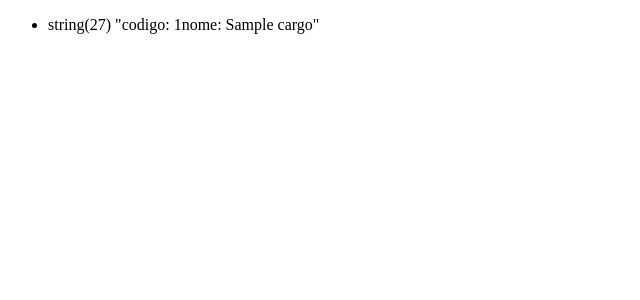
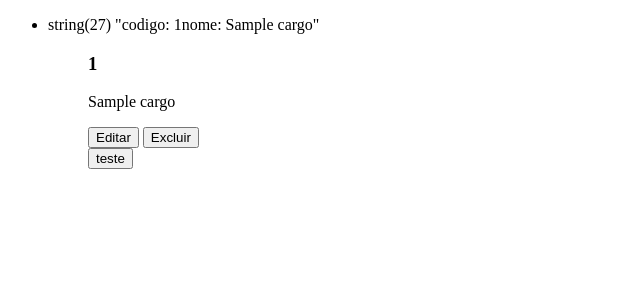
Before and after one commit to JuanPromath/SIstema-de-gest-o-helpDesk, a PHP site: page /select/selectCargo.php in a window 1280 px wide. Shown: the top 300 px of the page, without its empty margins (0-640 px from the left). Run offline with PHP 8.4, Linux system fonts and the light colour scheme; tables that the repository leaves empty hold one stand-in row (values such as "Sample post").

Commit message:
deu certo

```diff
--- a/projetoUmc/listar.php
+++ /dev/null
@@ -1,5 +0,0 @@
-<?php
-require_once 'conexao.php';
-header('Content-Type: application/json');
-$all = teste('cargo');
-?>
--- /dev/null
+++ b/projetoUmc/select/listar.php
@@ -0,0 +1,6 @@
+<?php
+    require_once '../conexao.php';
+    header('Content-Type: application/json');
+    $all = teste('cargo');
+    echo $all;
+?>
--- /dev/null
+++ b/projetoUmc/select/main.js
@@ -0,0 +1,35 @@
+function teste(){
+
+    console.log("restr");
+
+
+}
+
+carregarChamados();
+
+async function carregarChamados(){
+      const res = await fetch('listar.php');
+      const dados = await res.json();
+      console.log(dados);
+      montarLista(dados);
+}
+
+function montarLista(dados){
+    const listaChamados = document.getElementById("lista-chamados");
+    listaChamados.innerHTML = '';
+    const template = document.getElementById("cargo-template");
+    if(!dados || dados.length === 0){ listaChamados.textContent = 'Nenhum chamado encontrado.'; return; }
+    dados.forEach(item => {
+      console.table(item);
+      const node = template.content.cloneNode(true);
+      node.querySelector('.cargo-codigo').textContent = item.codigo;
+      node.querySelector('.cargo-nome').textContent = item.nome;
+      const editarBtn = node.querySelector('.btn-editar');
+      const excluirBtn = node.querySelector('.btn-excluir');
+
+      //editarBtn.addEventListener('click', ()=> abrirEdicao(item));
+      //excluirBtn.addEventListener('click', ()=> excluirChamado(item.id));
+
+      listaChamados.appendChild(node);
+    });
+  }
--- a/projetoUmc/select/selectCargo.php
+++ b/projetoUmc/select/selectCargo.php
@@ -36,5 +36,21 @@
         ?>
     <ul>
 
+    <div id="lista-chamados">Carregando...</div>
+
+    <template id="cargo-template">
+        <div class="cargo-card">
+            <h3 class="cargo-codigo"></h3>
+            <p class="cargo-nome"></p>
+            <div class="actions">
+                <button class="btn-editar">Editar</button>
+                <button class="btn-excluir">Excluir</button>
+            </div>
+        </div>
+    </template>
+
+    <button onclick="teste()">teste</button>
+
+    <script src="main.js"></script>
 </body>
 </html>
```
